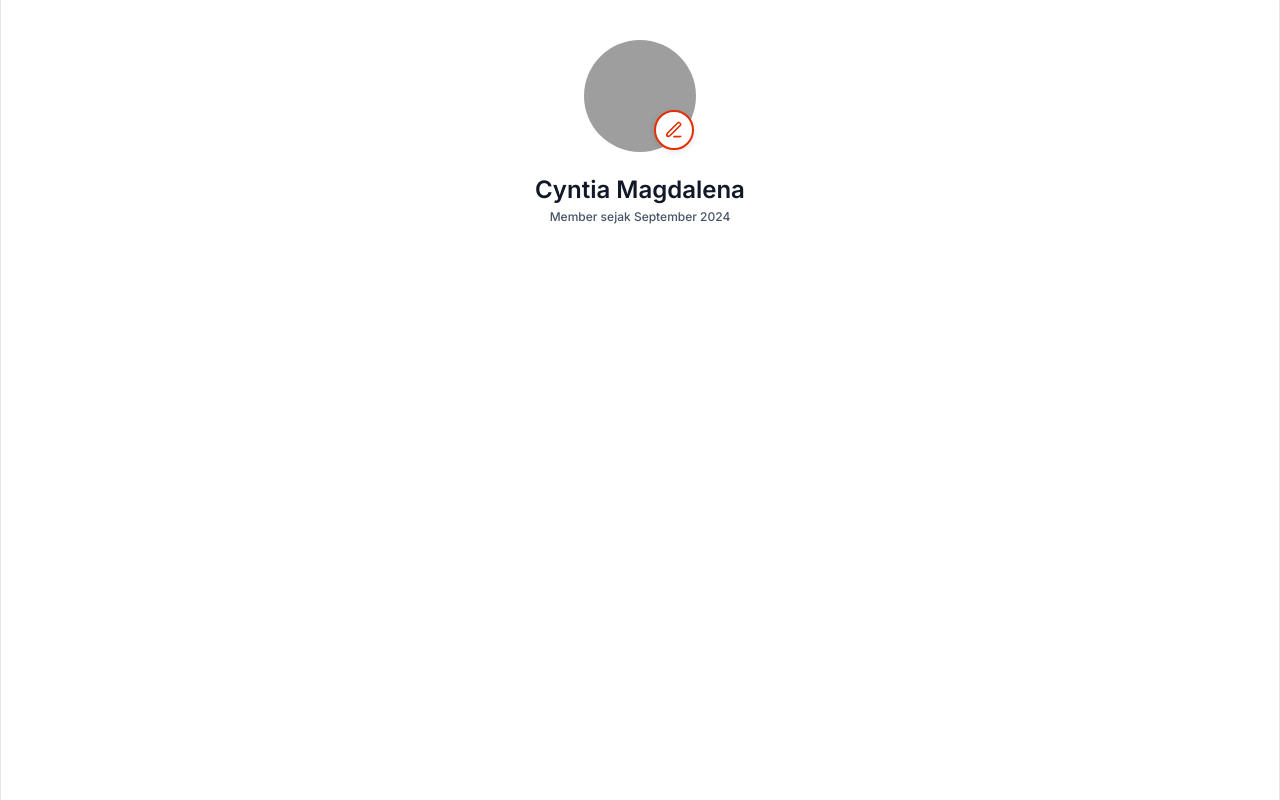
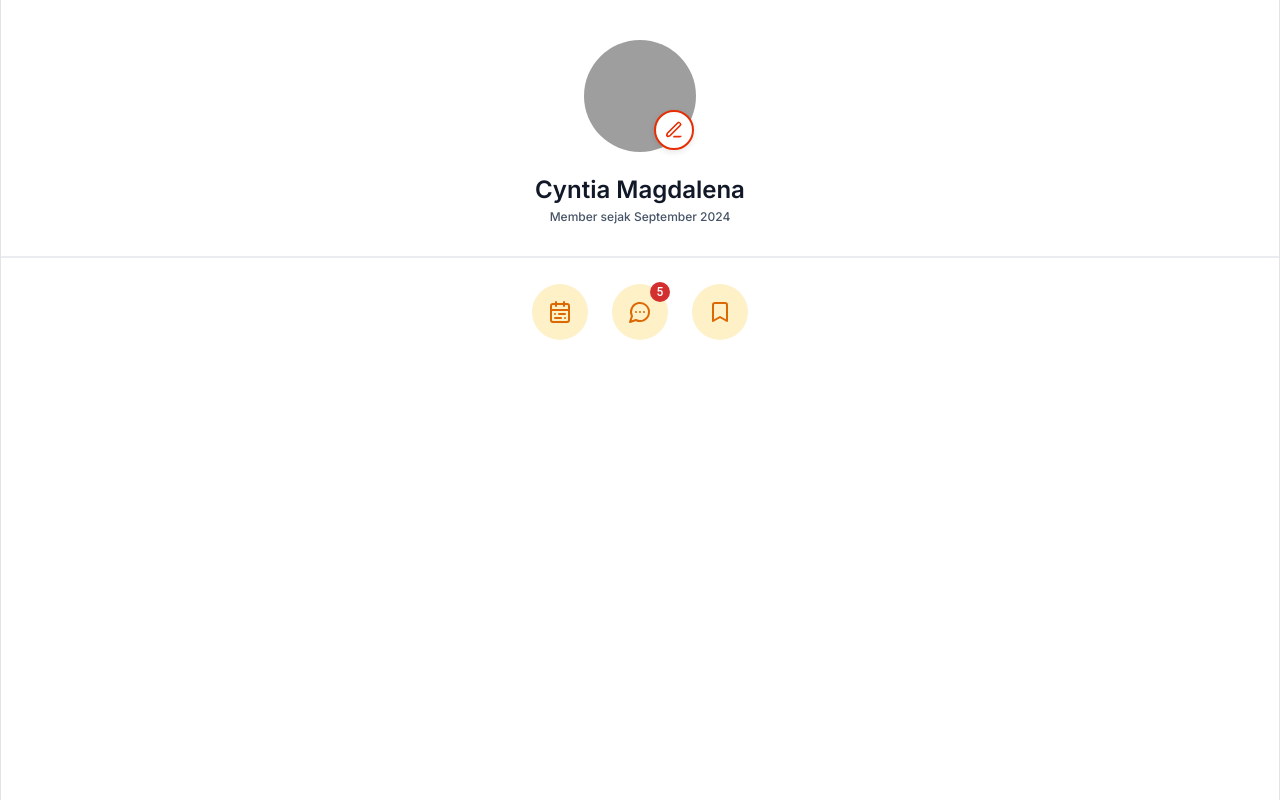
Before and after one commit to tobiasagyasta/frontend-delish-app, a Next.js app: page /profile in a window 1280 px wide. Built offline with nearby package versions, Linux system fonts and the light colour scheme; grey boxes are pictures that could not be loaded.

Commit message:
add profile horizontal menu

```diff
--- a/src/app/profile/page.tsx
+++ b/src/app/profile/page.tsx
@@ -20,6 +20,16 @@ const ProfilePage = () => {
                 <div style={{ fontWeight: "500", fontSize: "12px", color: "#475467" }}>Member sejak {userData.membershipSince}</div>
             </div>
 
+            {/* Horizontal Line */}
+            <div style={{
+                width: '100%',
+                height: '2px',
+                backgroundColor: '#EAECF0',
+                margin: '10px 0',
+            }} />
+
+            <HorizontalMenu />
+
         </>
     )
 };
--- /dev/null
+++ b/src/components/created_components/HorizontalMenu.tsx
@@ -0,0 +1,96 @@
+import * as React from 'react';
+import Box from '@mui/material/Box';
+import IconButton from '@mui/material/IconButton';
+import Badge from '@mui/material/Badge';
+import { Bookmark, CalendarRange, MessageCircleMore } from 'lucide-react';
+
+const HorizontalMenu = () => {
+  const notifications = 5;
+
+  return (
+    <Box
+      sx={{
+        display: 'flex',
+        justifyContent: 'center',
+        alignItems: 'center',
+        gap: 3,
+        padding: 2,
+      }}
+    >
+      {/* Reservasi*/}
+      <a href='#'>
+        <IconButton
+          sx={{
+            backgroundColor: '#FEF0C7',
+            borderRadius: '50%',
+            width: 56,
+            height: 56,
+            display: 'flex',
+            justifyContent: 'center',
+            alignItems: 'center',
+            color: '#DC6803',
+            '&:hover': {
+              backgroundColor: '#1565c0',
+            },
+          }}
+          >
+          <CalendarRange />
+        </IconButton>
+      </a>
+
+      {/* Ulasan Menu*/}
+      <a href='../reviews'>
+        <IconButton
+          sx={{
+            backgroundColor: '#FEF0C7',
+            borderRadius: '50%',
+            width: 56,
+            height: 56,
+            display: 'flex',
+            justifyContent: 'center',
+            alignItems: 'center',
+            color: '#DC6803',
+            '&:hover': {
+              backgroundColor: '#1565c0',
+            },
+          }}
+        >
+          <MessageCircleMore />
+          <Badge
+            badgeContent={notifications}
+            color="error"
+            sx={{
+              position: 'absolute',
+              top: 8,
+              right: 8,
+            }}
+            >
+          </Badge>
+        </IconButton>
+        </a>
+
+      {/* Tersimpan*/}
+      <a href='#'>
+        <IconButton
+          sx={{
+            backgroundColor: '#FEF0C7',
+            borderRadius: '50%',
+            width: 56,
+            height: 56,
+            display: 'flex',
+            justifyContent: 'center',
+            alignItems: 'center',
+            color: '#DC6803',
+            '&:hover': {
+              backgroundColor: '#1565c0',
+            },
+          }}
+          >
+          <Bookmark />
+        </IconButton>
+      </a>
+    </Box>
+  );
+};
+
+export default HorizontalMenu;
```
